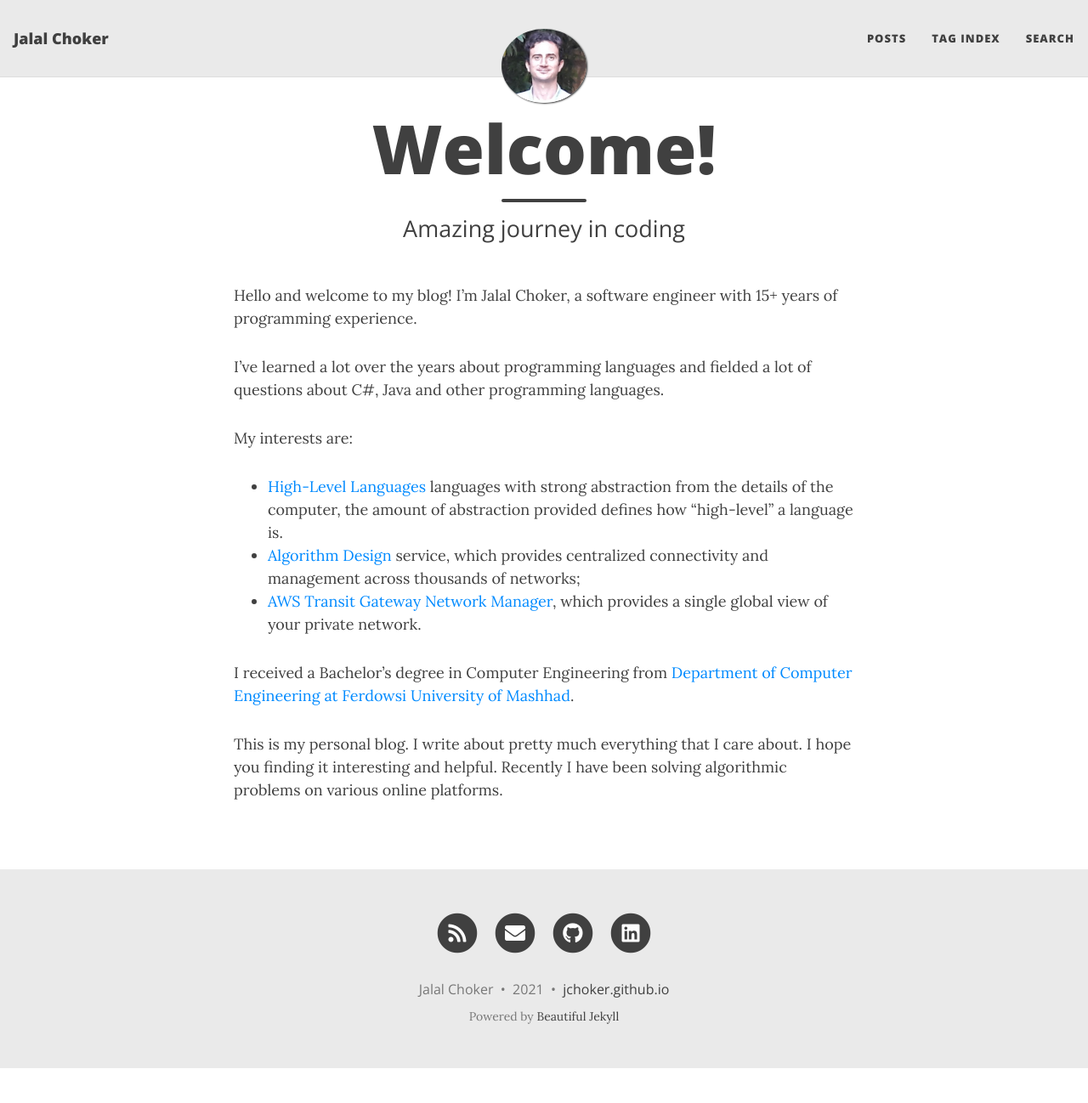
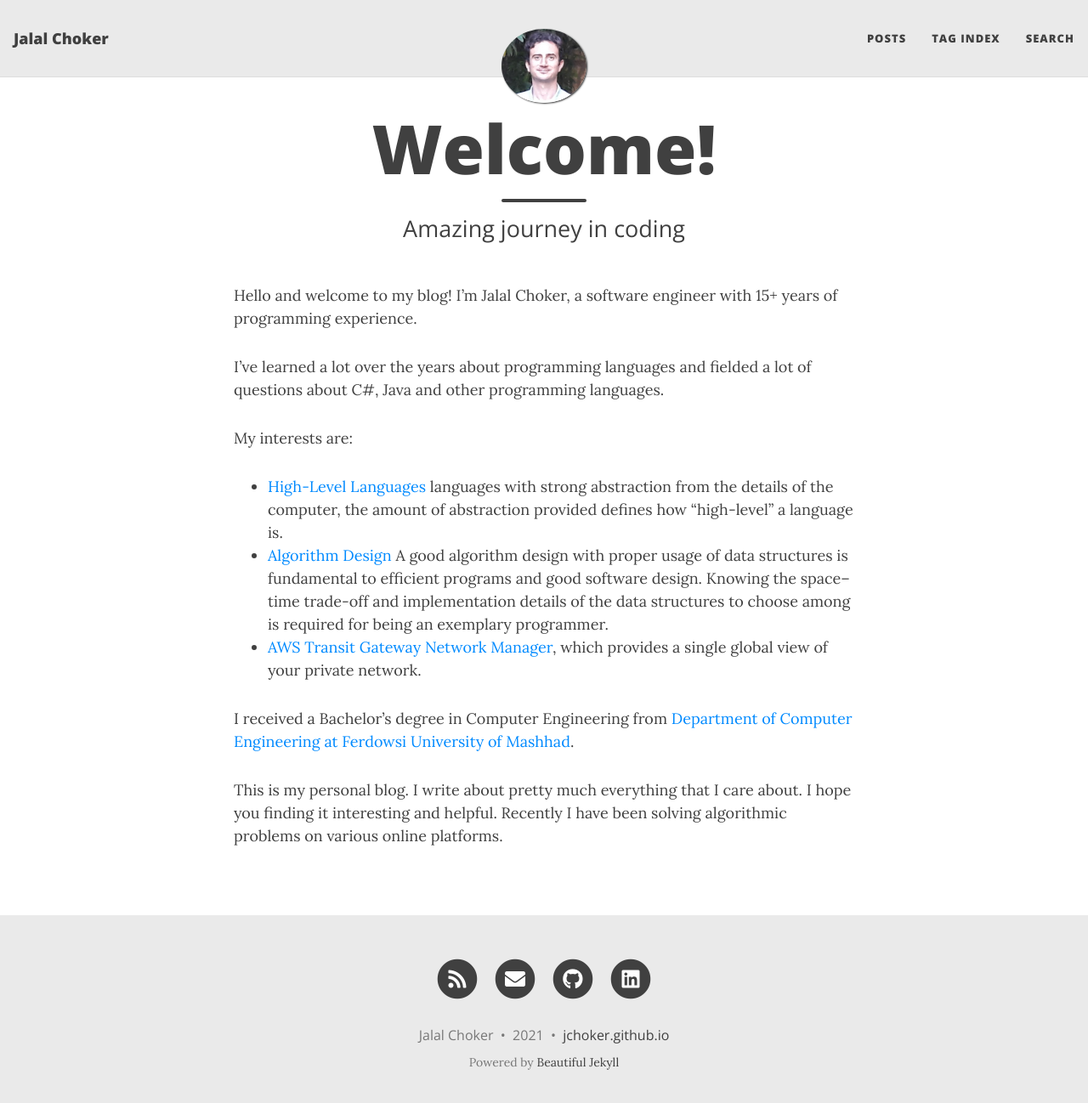
Before and after one commit to jchoker/jchoker.github.io, a Jekyll site: the page built from index.md, in a window 1280 px wide and 1311 px high. Shown: the top 1298 px of the window at 85% size. Built offline with Jekyll 4.4.1, drawn with Linux system fonts in a browser that asks for light colours; nearby versions of some CDN libraries.

Commit message:
Update index.md

```diff
--- a/index.md
+++ b/index.md
@@ -11,7 +11,7 @@ I’ve learned a lot over the years about programming languages and fielded a lo
 
 My interests are:
 * [High-Level Languages](https://isaaccomputerscience.org/topics/programming_languages) languages with strong abstraction from the details of the computer, the amount of abstraction provided defines how "high-level" a language is.
-* [Algorithm Design](https://aws.amazon.com/transit-gateway/) service, which provides centralized connectivity and management across thousands of networks;
+* [Algorithm Design](https://aws.amazon.com/transit-gateway/) A good algorithm design with proper usage of data structures is fundamental to efficient programs and good software design. Knowing the space–time trade-off and implementation details of the data structures to choose among is required for being an exemplary programmer.
 * [AWS Transit Gateway Network Manager](https://aws.amazon.com/transit-gateway/network-manager/), which provides a single global view of your private network.
 
 I received a Bachelor's degree in Computer Engineering from [Department of Computer Engineering at Ferdowsi University of Mashhad](http://en.um.ac.ir/content/Department-of-Computer-Engineering).
```
